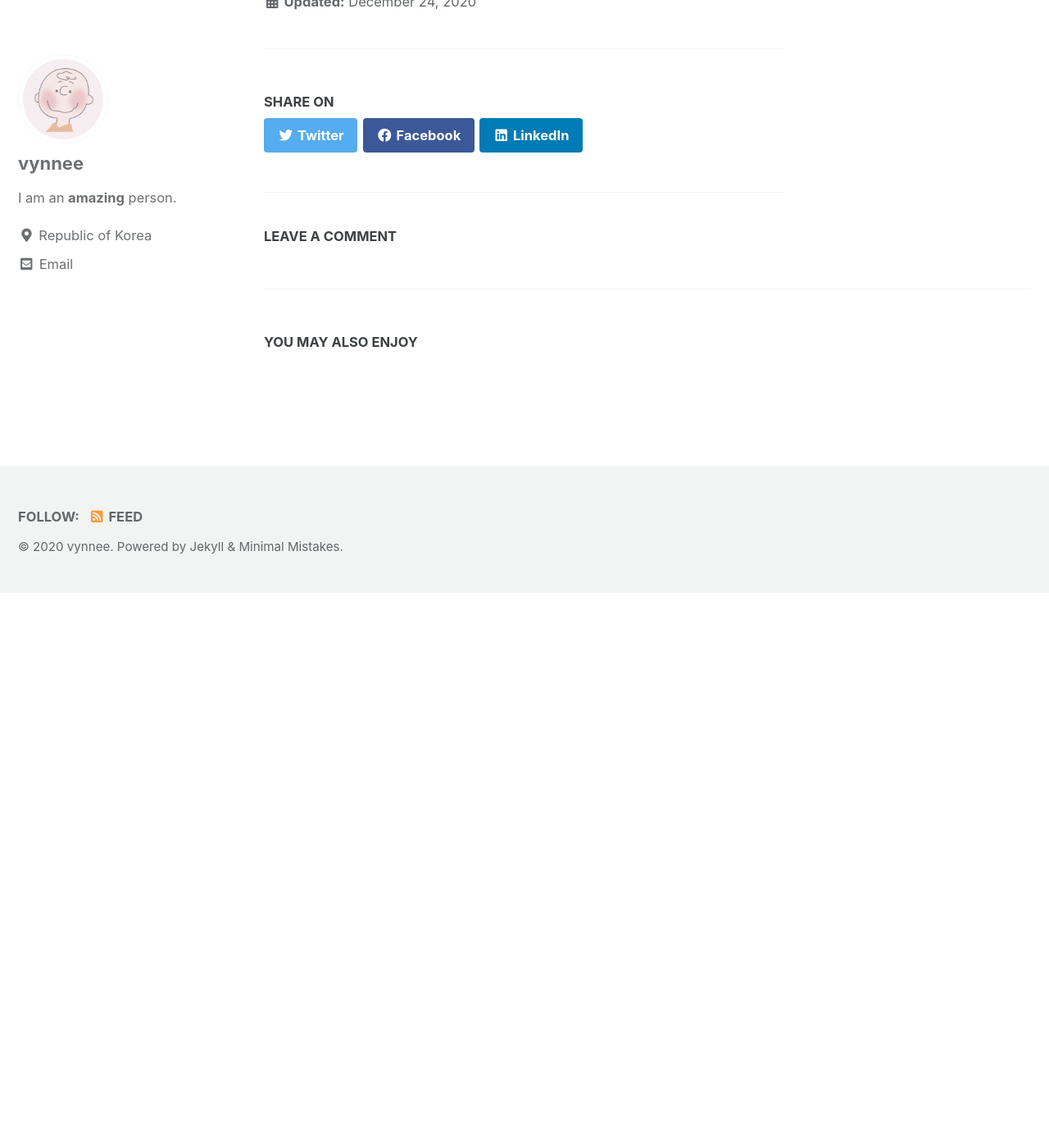
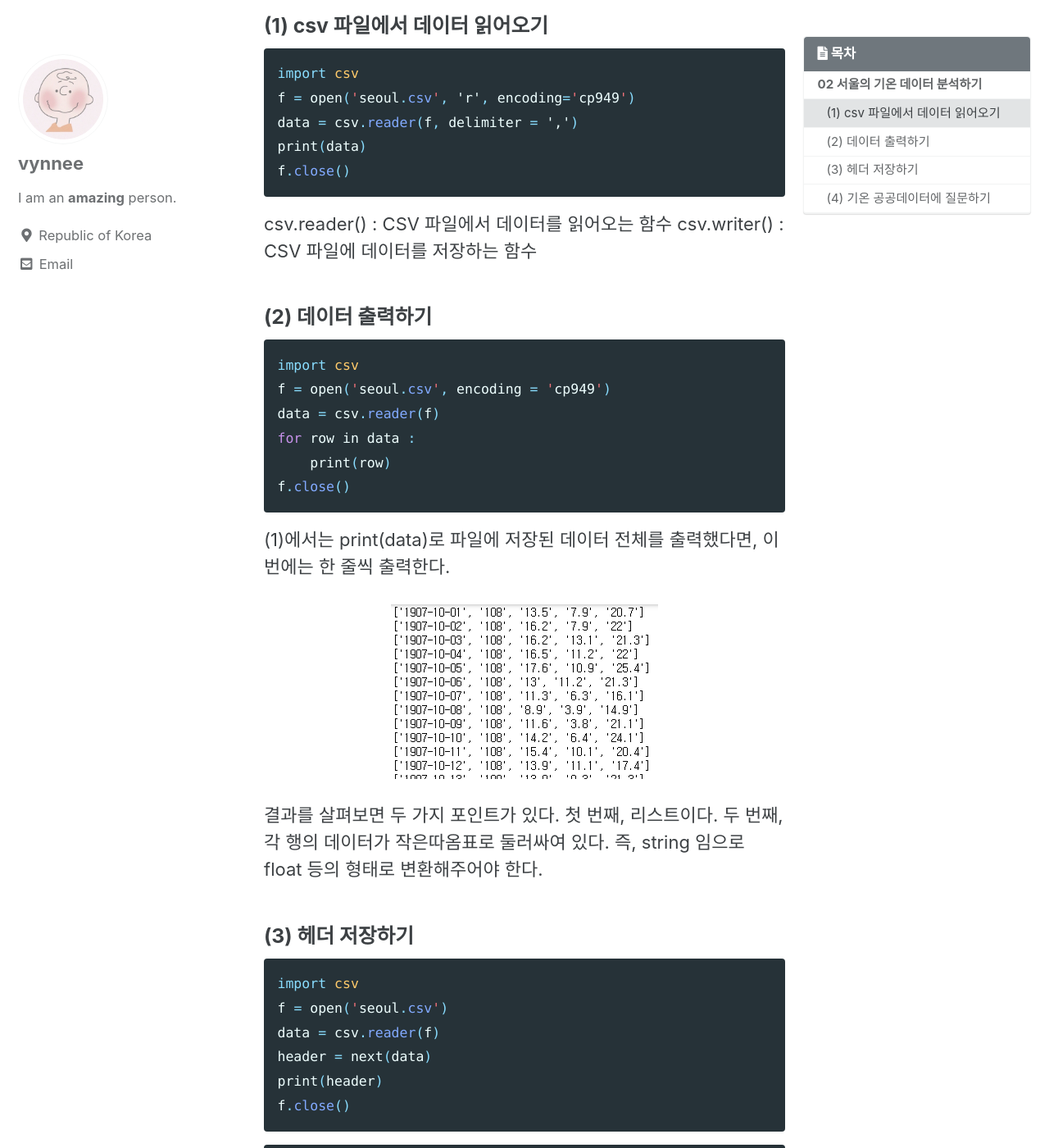
Before and after one commit to vynnee/vynnee.github.io, a Jekyll site: the page built from _posts/2020-12/python/2020-12-24-num1.md, in a window 1280 px wide and 1400 px high, scrolled down 677 px. Shown: the whole window at 82% size. Built offline with Jekyll 4.4.1, drawn with Linux system fonts in a browser that asks for light colours; cached includes are drawn as plain includes; comment, search, counter and statistics services are not loaded; some of the changed text lies outside the part shown.

Commit message:
[21020-12-28] post modify

````diff
--- a/_posts/2020-12/python/2020-12-24-num1.md
+++ b/_posts/2020-12/python/2020-12-24-num1.md
@@ -11,13 +11,19 @@
 toc: true
 toc_sticky: true
 toc_label: 목차
-description: 책 '모두의 데이터 분석 with 파이썬'의 UNIT 01 ~ UNIT 04 공부 기록 페이지
+description: 책 '모두의 데이터 분석 with 파이썬'의 공부 기록 페이지
 Last_modified_at: 2020-12-27T00:00:00+08:00
 ---
 
-**02 서울의 기온 데이터 분석하기**
+![책 표지]({{ site.url }}{{ site.baseurl }}/assets/images/DAwP/01/pj.jpg){: .align-center .open-new}
 
-(1) csv 파일에서 데이터 읽어오기
+책 : 모두의 데이터 분석 with 파이썬
+저자 : 송석리, 이현아 지음
+출판사 : 길벗
+
+## 02 서울의 기온 데이터 분석하기
+
+### (1) csv 파일에서 데이터 읽어오기
 ```java
 import csv
 f = open('seoul.csv', 'r', encoding='cp949')
@@ -25,3 +31,51 @@
 print(data)
 f.close()
 ```
+csv.reader() : CSV 파일에서 데이터를 읽어오는 함수
+csv.writer() : CSV 파일에 데이터를 저장하는 함수
+
+
+### (2) 데이터 출력하기
+```java
+import csv
+f = open('seoul.csv', encoding = 'cp949')
+data = csv.reader(f)
+for row in data :
+    print(row)
+f.close()
+```
+(1)에서는 print(data)로 파일에 저장된 데이터 전체를 출력했다면, 이번에는 한 줄씩 출력한다.
+
+![책 표지]({{ site.url }}{{ site.baseurl }}/assets/images/DAwP/01/01.PNG){: .align-center .open-new}
+
+결과를 살펴보면 두 가지 포인트가 있다.
+첫 번째, 리스트이다.
+두 번째, 각 행의 데이터가 작은따옴표로 둘러싸여 있다. 즉, string 임으로 float 등의 형태로 변환해주어야 한다.
+
+
+### (3) 헤더 저장하기
+```java
+import csv
+f = open('seoul.csv')
+data = csv.reader(f)
+header = next(data)
+print(header)
+f.close()
+```
+
+```java
+import csv
+f = open('seoul.csv')
+data = csv.reader(f)
+header = next(data)
+for row in data :
+    print(row)
+f.close()
+```
+
+### (4) 기온 공공데이터에 질문하기
+
+
+```java
+
+```
````
Also changed, not shown: other parts of _posts/2020-12/python/2020-12-24-num1.md (+1 -1 lines), assets/images/DAwP/01/01.PNG (added), assets/images/DAwP/01/pj.jpg (added).
